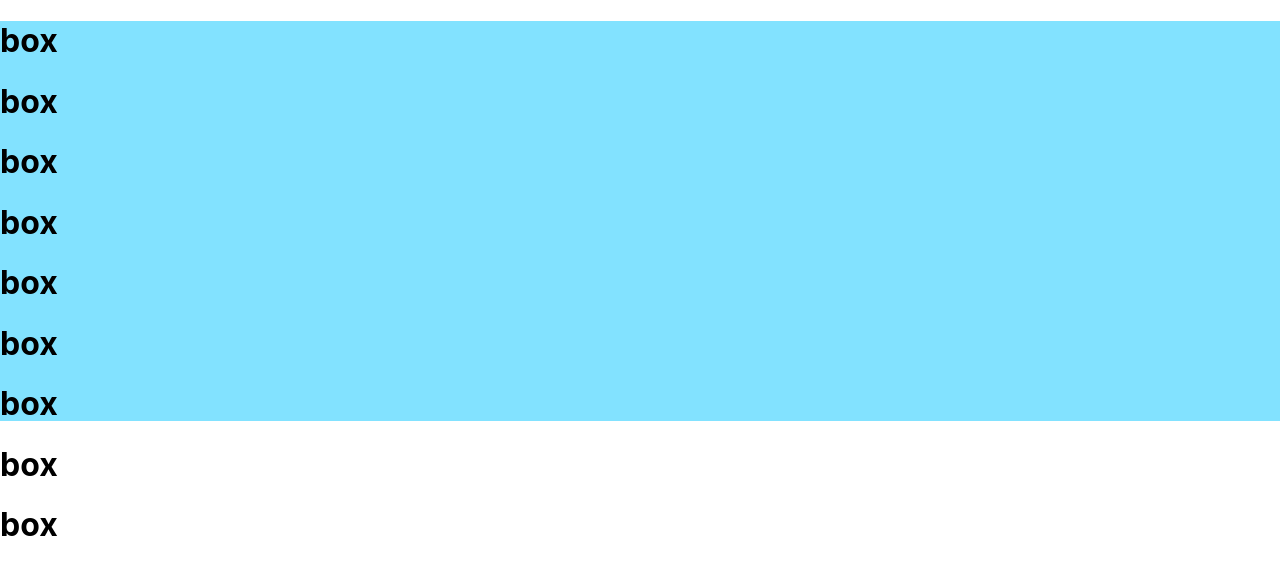
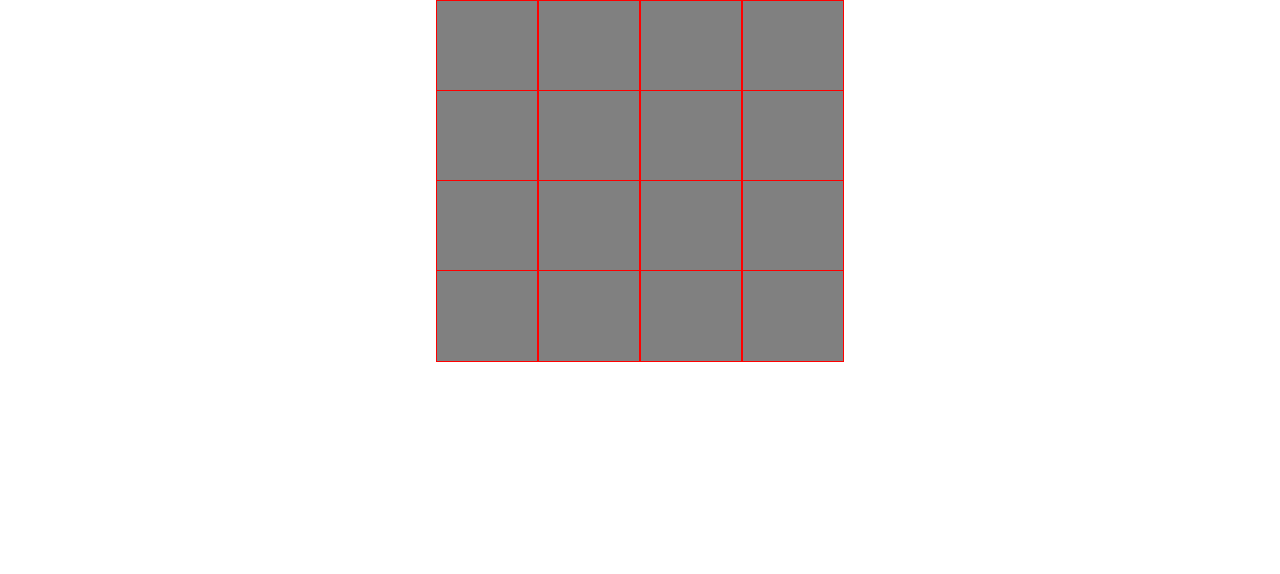
Before and after one commit to ivanyordanovgt/Brainzone, a React (Create React App) app in the folder brainzone/: page / in a window 1280 px wide. Shown: the top 574 px of the page. Built offline with nearby package versions, Linux system fonts and the light colour scheme.

Commit message:
Figuring a way to create the grid

```diff
--- a/brainzone/src/components/SequinceMemory/SequinceMemory.js
+++ b/brainzone/src/components/SequinceMemory/SequinceMemory.js
@@ -21,9 +21,35 @@ export const SequinceMemory = () => {
   }
 
   return (
-    <div className={styles.sequinceBox}>
-        {[...Array(levels[level].boxes)].map((x, i) =>
-          <h1>box</h1>)}
+    <div>
+      <div className={styles.row}>
+        <div className={styles.card}></div>
+        <div className={styles.card}></div>
+        <div className={styles.card}></div>
+        <div className={styles.card}></div>
+      </div>
+      <div className={styles.row}>
+        <div className={styles.card}></div>
+        <div className={styles.card}></div>
+        <div className={styles.card}></div>
+        <div className={styles.card}></div>
+      </div>
+      <div className={styles.row}>
+        <div className={styles.card}></div>
+        <div className={styles.card}></div>
+        <div className={styles.card}></div>
+        <div className={styles.card}></div>
+      </div>
+      <div className={styles.row}>
+        <div className={styles.card}></div>
+        <div className={styles.card}></div>
+        <div className={styles.card}></div>
+        <div className={styles.card}></div>
+      </div>
     </div>
+    // <div className={styles.sequinceBox}>
+    //     {[...Array(levels[level].boxes)].map((x, i) =>
+    //       <h1>box</h1>)}
+    // </div>
   )
 }
--- a/brainzone/src/components/SequinceMemory/SequinceMemory.module.css
+++ b/brainzone/src/components/SequinceMemory/SequinceMemory.module.css
@@ -3,4 +3,19 @@
     background-color: rgba(6, 197, 255, .5);
     height: 50vh;
     margin-top: 1vh;
+    display: inline-grid;
+
 }
+
+.row {
+    text-align: center;
+    height: 90px;
+}
+
+.card {
+    display: inline-block;
+    width: 100px;
+    height: 90px;
+    border: 1px solid red;
+    background-color: gray;
+}
```
